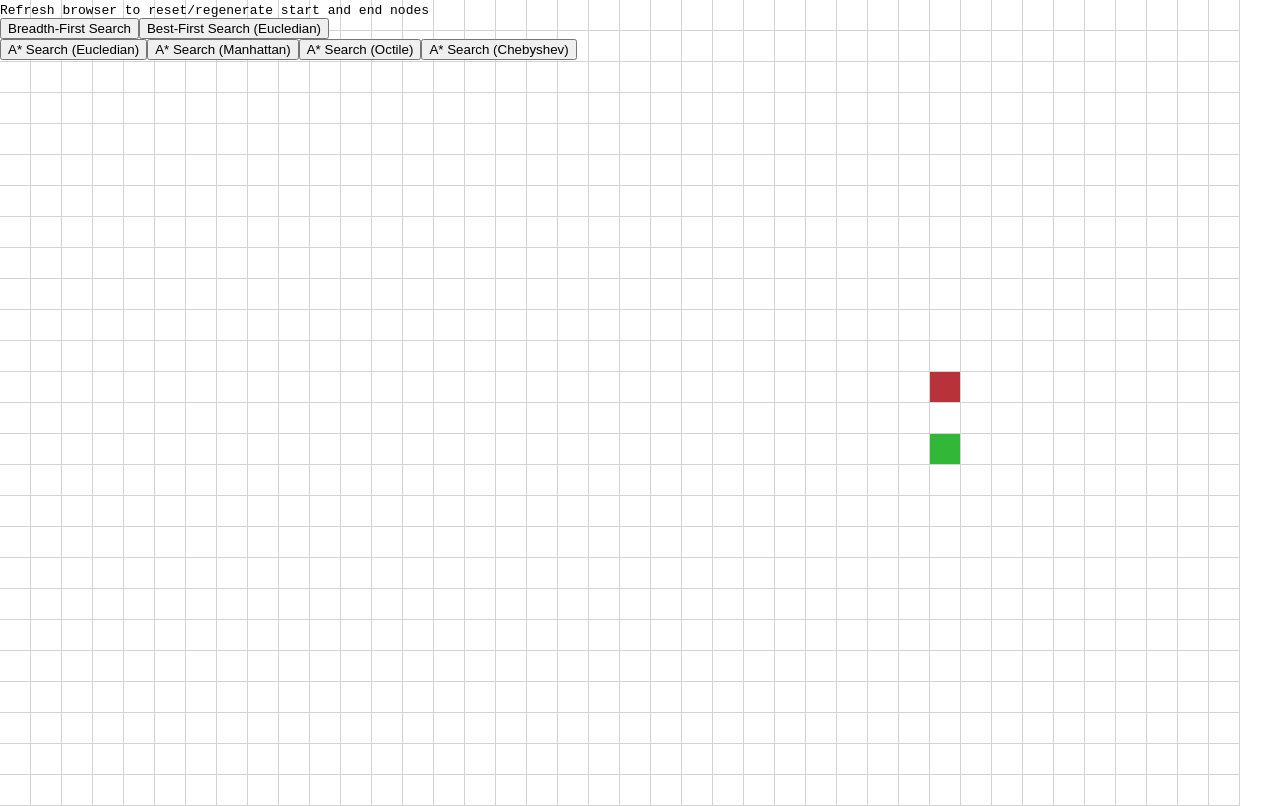
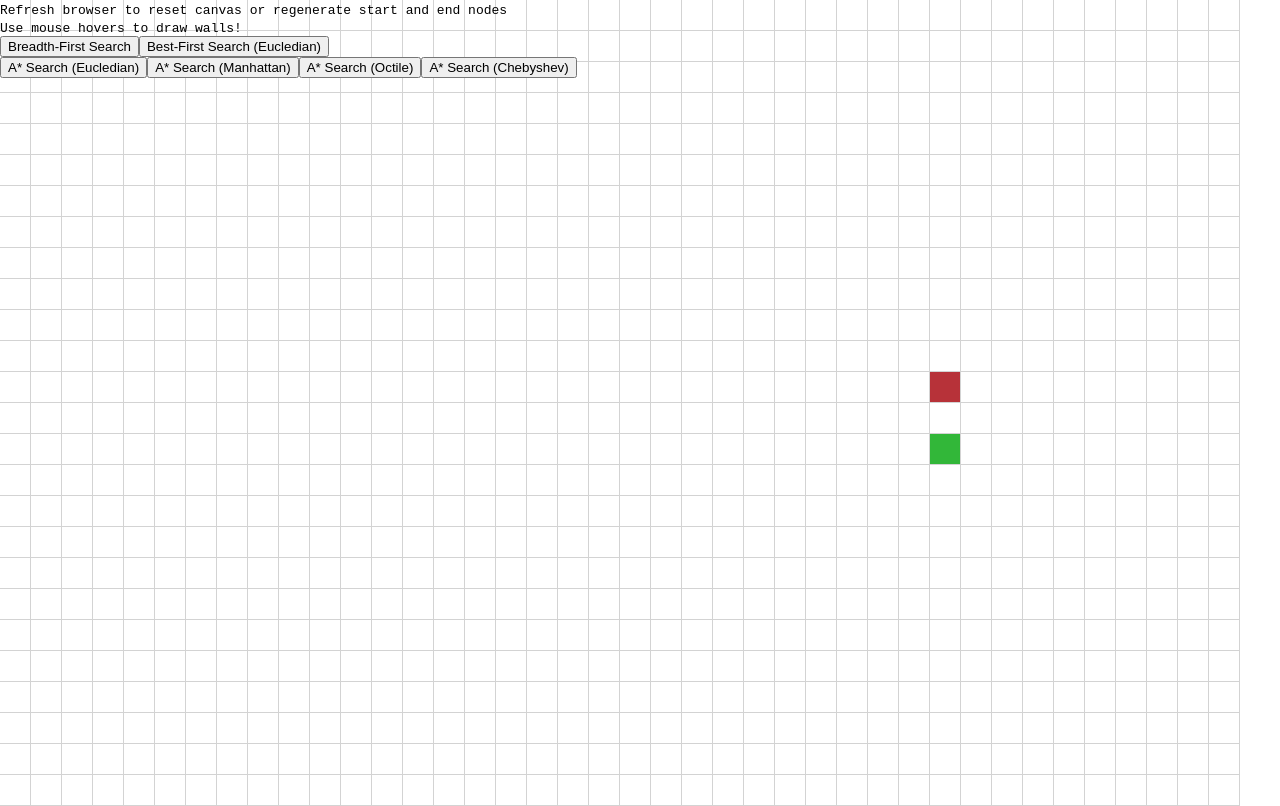
Before and after one commit to lowysng/pathfinder, a React (Create React App) app in the folder pathfinder/: page / in a window 1280 px wide. Built offline with nearby package versions, Linux system fonts and the light colour scheme; the HTML template or start-up script is replaced by a standard one.

Commit message:
add instructions

```diff
--- a/pathfinder/package.json
+++ b/pathfinder/package.json
@@ -1,11 +1,13 @@
 {
   "name": "pathfinder",
+  "homepage": "https://lowysng.github.io/pathfinder",
   "version": "0.1.0",
   "private": true,
   "dependencies": {
     "@testing-library/jest-dom": "^4.2.4",
     "@testing-library/react": "^9.5.0",
     "@testing-library/user-event": "^7.2.1",
+    "gh-pages": "^3.1.0",
     "react": "^16.13.1",
     "react-dom": "^16.13.1",
     "react-scripts": "3.4.1"
@@ -14,7 +16,9 @@
     "start": "react-scripts start",
     "build": "react-scripts build",
     "test": "react-scripts test",
-    "eject": "react-scripts eject"
+    "eject": "react-scripts eject",
+    "predeploy": "npm run build",
+    "deploy": "gh-pages -d build"
   },
   "eslintConfig": {
     "extends": "react-app"
--- a/pathfinder/src/App.js
+++ b/pathfinder/src/App.js
@@ -72,7 +72,9 @@ function App() {
         <>
             <Matrix matrix={matrix} toggleWall={toggleWall}/>
             <div className="buttonDisplay">
-                <code>Refresh browser to reset/regenerate start and end nodes</code>
+                <code>Refresh browser to reset canvas or regenerate start and end nodes</code>
+                <br/>
+                <code>Use mouse hovers to draw walls!</code>
                 <br/>
                 <div style={{display: 'flex'}}>
                     <button onClick={() => search(bfs)}>Breadth-First Search</button>
```
Also changed, not shown: 1 other file (tests, documents, lock files or other folders).
